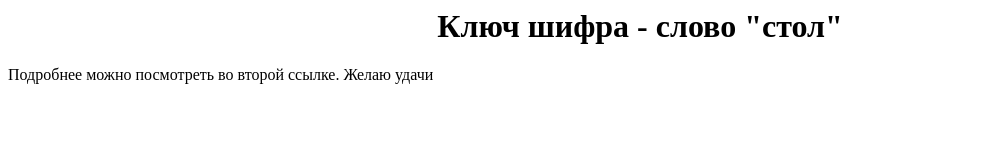
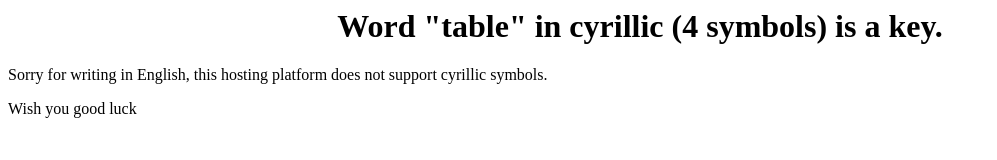
Before and after one commit to mb6ockatf/bbcckktt, a plain HTML site: page index.html in a window 1280 px wide. Shown: the whole page, without its empty margins (0-997 px from the left). Drawn offline with Linux system fonts and the light colour scheme.

Commit message:
html improved

```diff
--- a/index.html
+++ b/index.html
@@ -2,7 +2,9 @@
 <head>
 </head>
 <body>
-<center><h1>Ключ шифра - слово "стол"</h1></center>
-<p>Подробнее можно посмотреть во второй ссылке. Желаю удачи</p>
+<center><h1>Word "table" in cyrillic (4 symbols) is a key.</h1></center>
+<p>Sorry for writing in English, this hosting platform does not support cyrillic symbols.</p>
+<p>Wish you good luck</p>
+<p></p>
 </body>
 </html>
```
